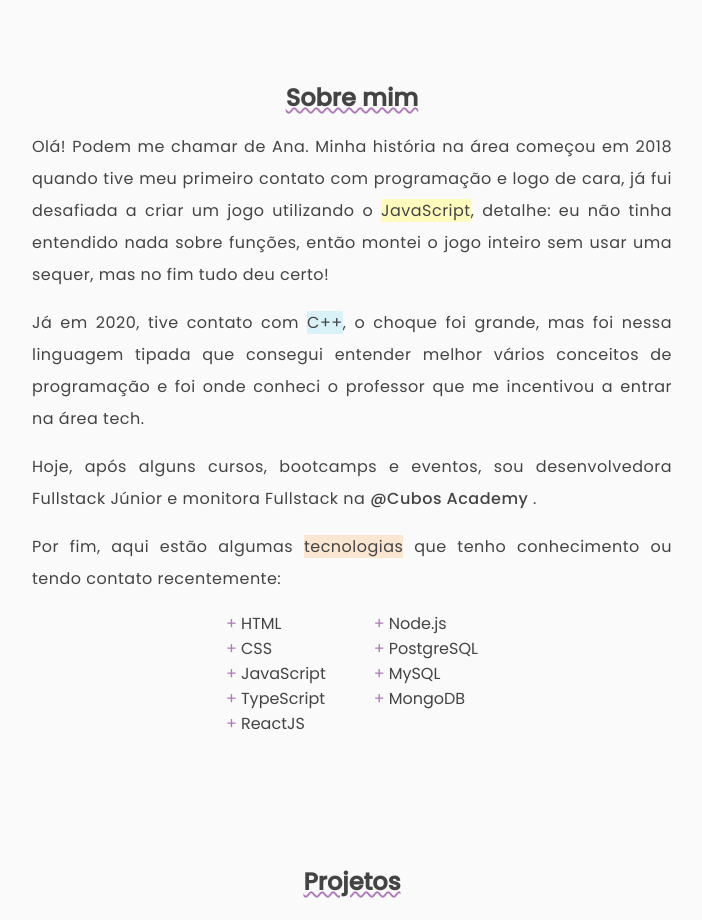
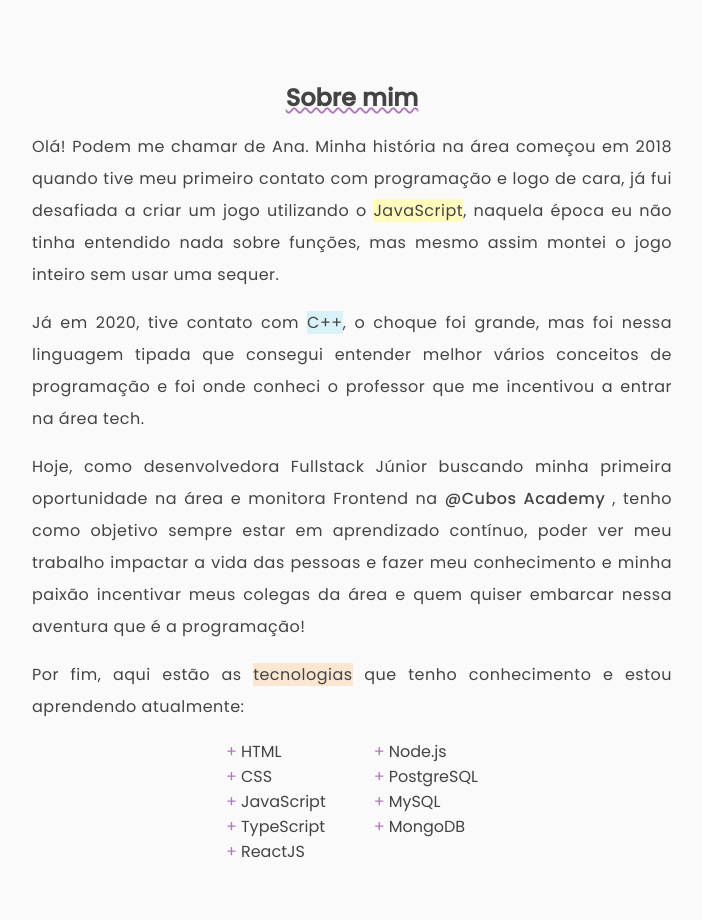
Before and after one commit to ananuness/bloom-portfolio, a plain HTML site: page index.html in a window 1280 px wide. Shown: the part 720-1640 px from the top of the page, without its empty margins (288-990 px from the left). Drawn offline with Linux system fonts and the light colour scheme.

Commit message:
fix: updating the about me section

```diff
--- a/index.html
+++ b/index.html
@@ -56,9 +56,9 @@
           Olá! Podem me chamar de Ana. Minha história na área começou
           em 2018 quando tive meu primeiro contato com programação e
           logo de cara, já fui desafiada a criar um jogo utilizando o
-          <span class="yellow">JavaScript</span>, detalhe: eu não
-          tinha entendido nada sobre funções, então montei o jogo
-          inteiro sem usar uma sequer, mas no fim tudo deu certo!
+          <span class="yellow">JavaScript</span>, naquela época eu não
+          tinha entendido nada sobre funções, mas mesmo assim montei o jogo
+          inteiro sem usar uma sequer.
         </p>
         <p class="about__paragraph">
           Já em 2020, tive contato com <span class="blue">C++</span>,
@@ -68,16 +68,20 @@
           área tech.
         </p>
         <p class="about__paragraph">
-          Hoje, após alguns cursos, bootcamps e eventos, sou
-          desenvolvedora Fullstack Júnior e monitora Fullstack na
+          Hoje, como
+          desenvolvedora Fullstack Júnior buscando minha primeira oportunidade na área e monitora Frontend na
           <a class="mention" href="https://cubos.academy/" target="_blank">
             @Cubos Academy
-          </a>.
+          </a>,
+          tenho como objetivo sempre estar em aprendizado contínuo,
+          poder ver meu trabalho impactar a vida das pessoas e fazer
+          meu conhecimento e minha paixão incentivar meus colegas da
+          área e quem quiser embarcar nessa aventura que é a programação!
         </p>
         <p class="about__paragraph">
-          Por fim, aqui estão algumas
+          Por fim, aqui estão as
           <span class="orange">tecnologias</span> que tenho
-          conhecimento ou tendo contato recentemente:
+          conhecimento e estou aprendendo atualmente:
         </p>
         <div class="tech-container">
           <ul class="tech__list">
```
